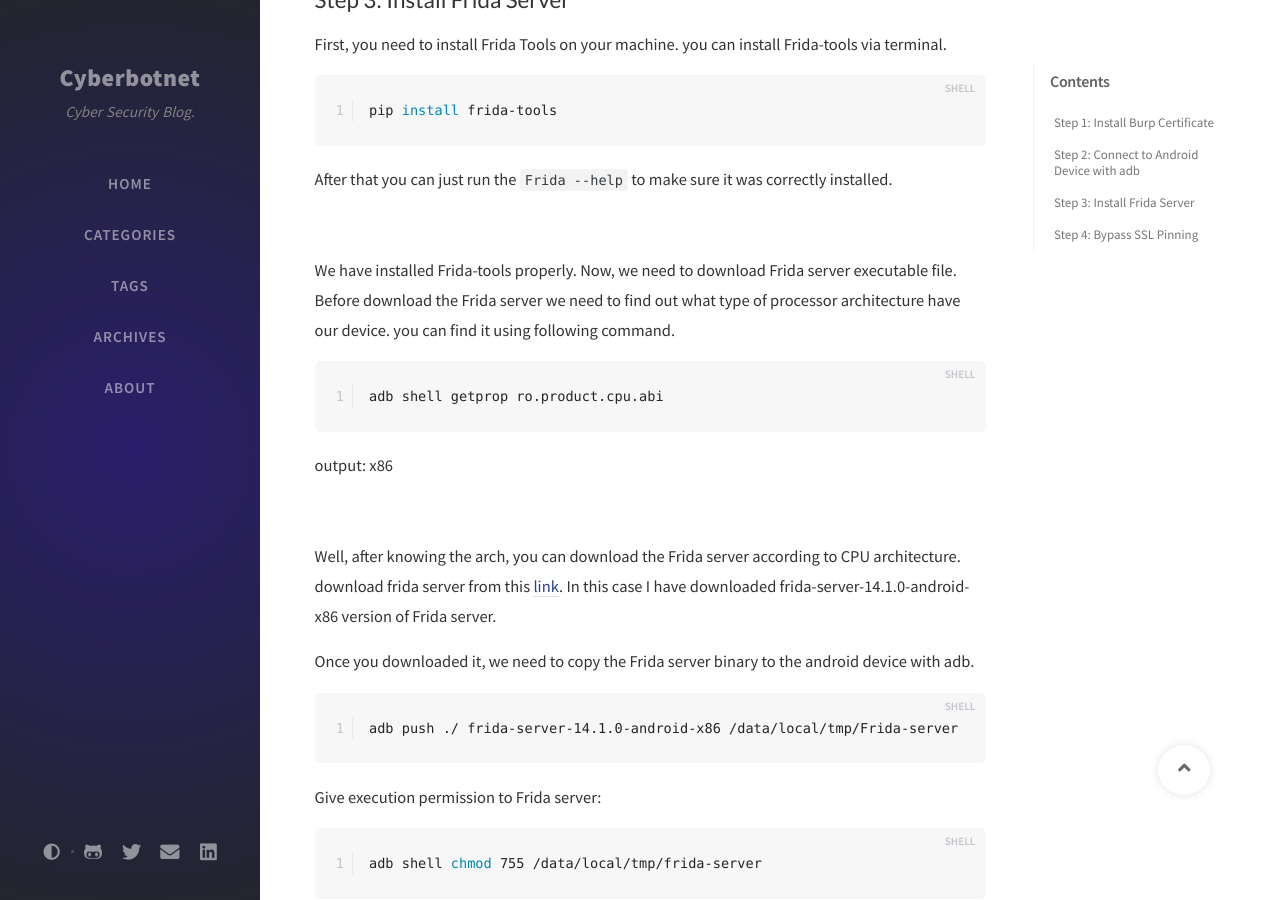
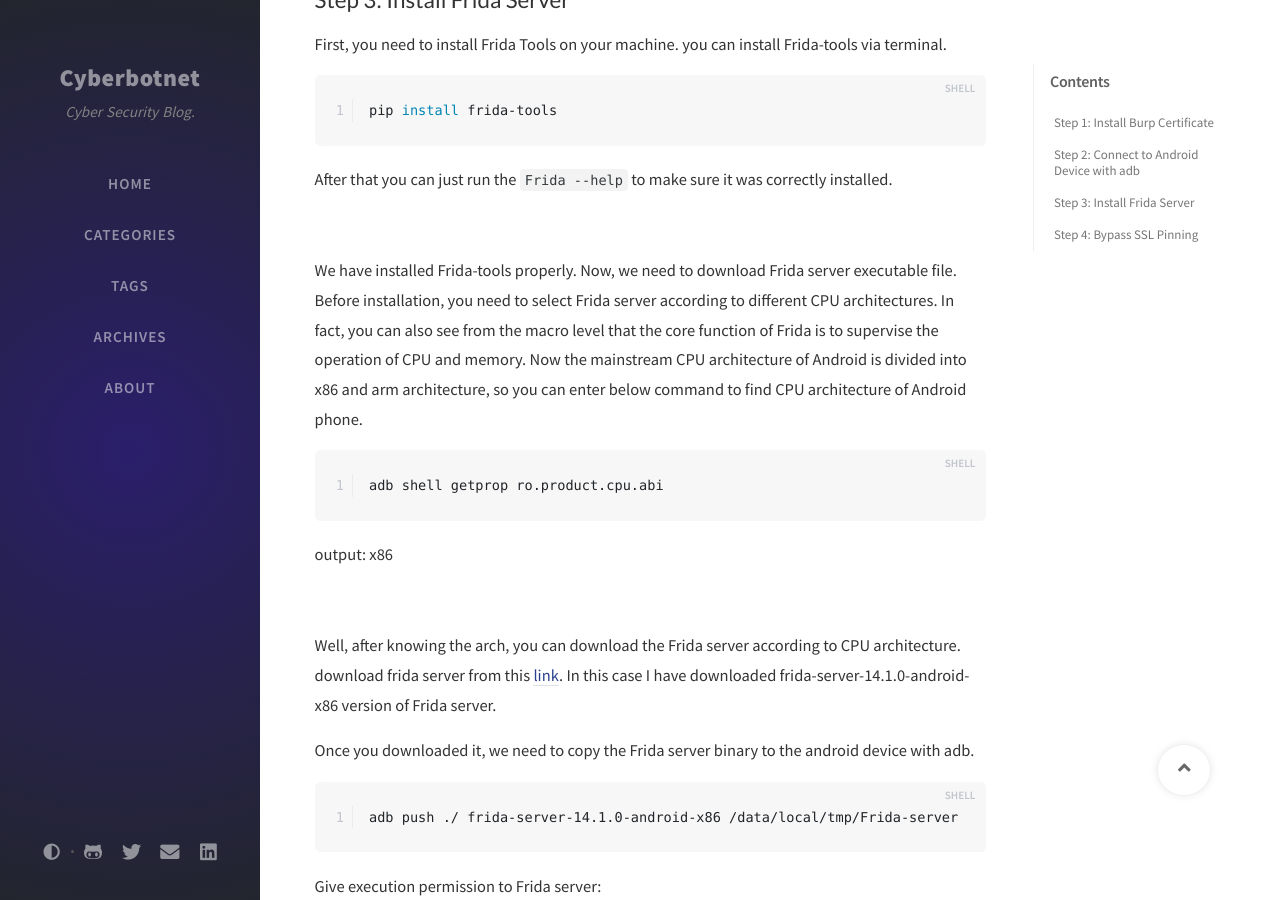
Before and after one commit to UweKrause/ukmihiran.github.io, a Jekyll site: the page built from _posts/2021-01-02-SSL-Pinning-Bypass-with-Frida.md, in a window 1280 px wide and 900 px high, scrolled down 1914 px. Built offline with Jekyll 4.4.1, drawn with Linux system fonts in a browser that asks for light colours; nearby versions of some CDN libraries; comment, search, counter and statistics services are not loaded.

Commit message:
Post update

````diff
--- a/_posts/2021-01-02-SSL-Pinning-Bypass-with-Frida.md
+++ b/_posts/2021-01-02-SSL-Pinning-Bypass-with-Frida.md
@@ -64,7 +64,7 @@
 
 ![7.PNG]({{site.baseurl}}/assets/img/post/post8/7.PNG)
 
-We have installed Frida-tools properly. Now, we need to download Frida server executable file. Before download the Frida server we need to find out what type of processor architecture have our device. you can find it using following command.
+We have installed Frida-tools properly. Now, we need to download Frida server executable file. Before installation, you need to select Frida server according to different CPU architectures. In fact, you can also see from the macro level that the core function of Frida is to supervise the operation of CPU and memory. Now the mainstream CPU architecture of Android is divided into x86 and arm architecture, so you can enter below command to find CPU architecture of Android phone.
 
 ```shell
 adb shell getprop ro.product.cpu.abi
````
